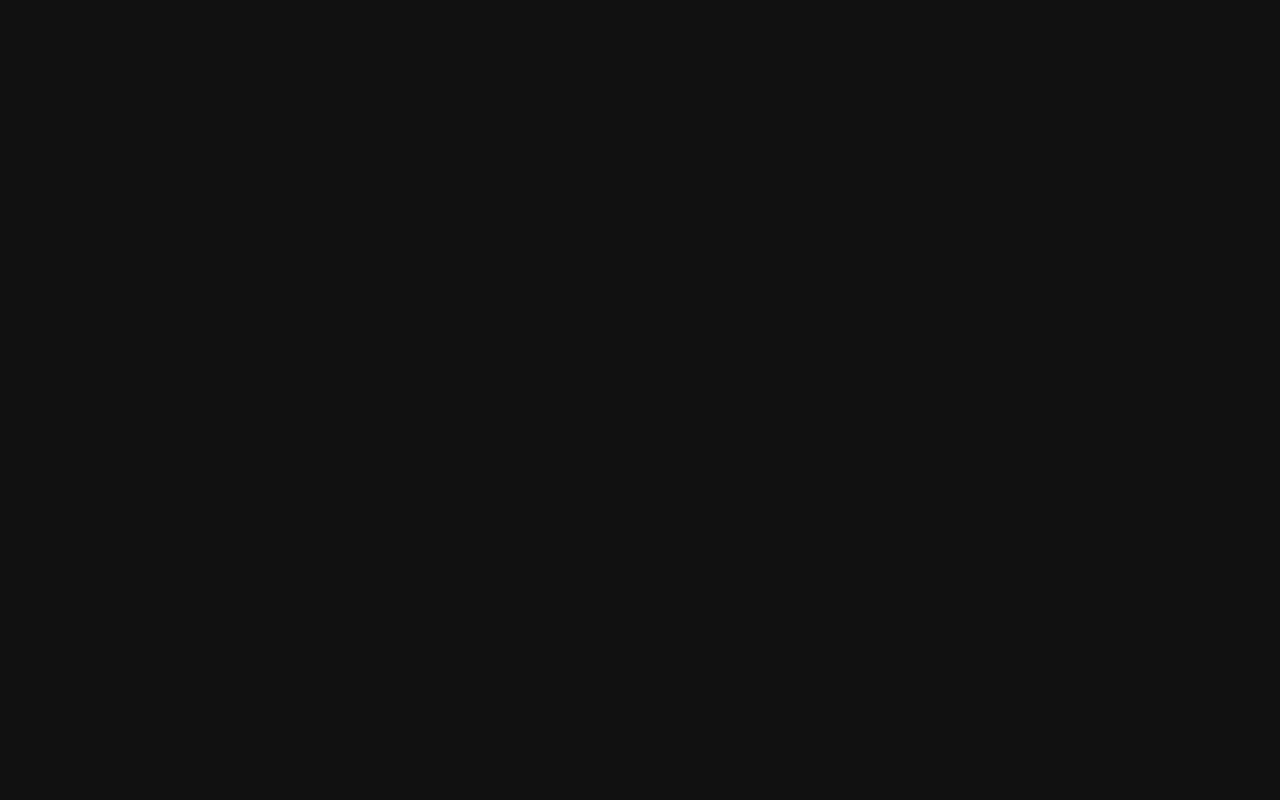
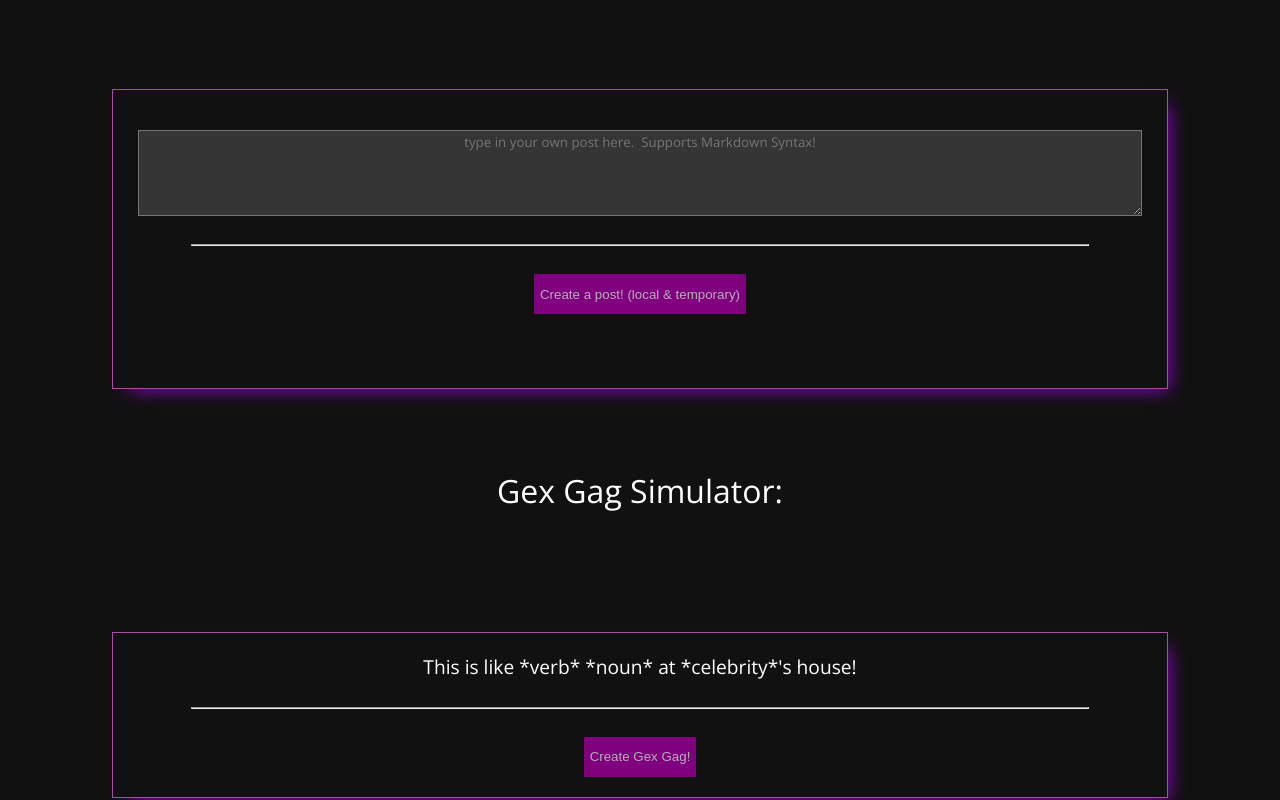
Before and after one commit to EliasVincent/eliasvsimon-react-blog, a React (Create React App) app: page /apps in a window 1280 px wide. Shown: the part 340-1140 px from the top of the page. Before the commit the page ends 800 px from the top, so only its background shows below. Built offline with nearby package versions, Linux system fonts and the light colour scheme.

Commit message:
added a gex gag simulator

```diff
--- /dev/null
+++ b/src/components/GexSimulator.js
@@ -0,0 +1,70 @@
+import React, { Component } from "react";
+
+export default class GexSimulator extends Component {
+  constructor() {
+    super();
+    this.state = {
+      gexText: "This is like *verb* *noun* at *celebrity*'s house!",
+    };
+    this.handleClick = this.handleClick.bind(this)
+  }
+
+  handleClick() {
+    console.log("clicked!")
+    const verbs = [
+      "partying",
+      "killing",
+      "playing with",
+      "feeding",
+      "making love with",
+      "cuddling",
+      "making fun of",
+    ];
+
+    const nouns = [
+      "cats",
+      "cars",
+      "girls",
+      "boys",
+      "computers",
+      "Gex 64 cartridges",
+      "Gran Turismo Concept 2002 Tokyo Geneva discs",
+    ];
+
+    const celebs = [
+      "Marcus",
+      "Perestroika Person",
+      "Catformer Cat",
+      "Mads Mikkelsen",
+      "Norman Reedus",
+      "Hideo Kojima",
+      "Miyazaki",
+      "George R.R. Martin",
+      "Geoff Keighley",
+    ];
+
+    let verb = verbs[Math.floor(Math.random() * verbs.length)];
+    let noun = nouns[Math.floor(Math.random() * nouns.length)];
+    let celeb = celebs[Math.floor(Math.random() * celebs.length)];
+
+    this.setState({
+        gexText: `This is like ${verb} ${noun} at ${celeb}'s house.`
+      })
+  }
+
+  render() {
+    return (
+      <div className="post gex-simulator">
+        <p className="gex-quote">
+          {this.state.gexText}
+        </p>
+
+        <hr className="full-hr" />
+
+        <button className="post-button" onClick={this.handleClick}>
+          Create Gex Gag!
+        </button>
+      </div>
+    );
+  }
+}
--- a/src/components/Navbar.js
+++ b/src/components/Navbar.js
@@ -8,7 +8,7 @@ const Navbar = () => {
         <div className="navbar">
             <Link className="nav-link" to="/">Home</Link>
             <Link className="nav-link" to="/games">Games</Link>
-            <Link className="nav-link" to="/post-creator">PostCreator</Link>
+            <Link className="nav-link" to="/apps">Apps</Link>
             <Link className="nav-link" to="/about">About</Link>
         </div>
     )
--- a/src/components/components.css
+++ b/src/components/components.css
@@ -186,3 +186,13 @@ hr {
 .full-hr {
     width: 70vw;
 }
+
+.gex-simulator {
+    display: flex;
+    flex-direction: column;
+    justify-content: space-around;
+}
+
+.gex-quote {
+    text-align: center;
+}
--- a/src/index.js
+++ b/src/index.js
@@ -9,7 +9,7 @@ import Home from "./pages/Home"
 import About from "./pages/About"
 import Games from "./pages/Games"
 import Post from "./pages/Post"
-import PostCreatorSite from "./pages/PostCreatorSite"
+import AppsSite from "./pages/AppsSite"
 import NotFound from "./pages/NotFound"
 
 ReactDOM.render(
@@ -18,7 +18,7 @@ ReactDOM.render(
       <Route exact path="/" component={Home} />
       <Route exact path="/about" component={About} />
       <Route exact path="/games" component={Games} />
-      <Route exact path="/post-creator" component={PostCreatorSite} />
+      <Route exact path="/apps" component={AppsSite} />
       <Route exact path="/404" component={NotFound} />
 
       <Route exact path="/post/:id" render={props => <Post {...props} />} />
--- a/src/pages/PostCreatorSite.js
+++ b/src/pages/AppsSite.js
@@ -2,20 +2,23 @@ import React from 'react'
 
 import Layout from "../components/Layout";
 import PostCreator from "../components/PostCreator"
+import GexSimulator from "../components/GexSimulator"
 
 import "./pages.css"
 import "../components/components.css"
 
-const PostCreatorSite = () => {
+const AppsSite = () => {
     return (
         <div>
             <Layout>
                 <h1 className="pcs-h1">Create your own Markdown post here:</h1>
                 <PostCreator />
+                <h1 className="pcs-h1">Gex Gag Simulator:</h1>
+                <GexSimulator />
             </Layout>
 
         </div>
     )
 }
 
-export default PostCreatorSite
+export default AppsSite
```
Also changed, not shown: src/content/5-gex-simulator.md (added, +16 -0 lines), src/posts.json (+1 -1 lines), firebase.json, 1 other file (tests, documents, lock files or other folders).
